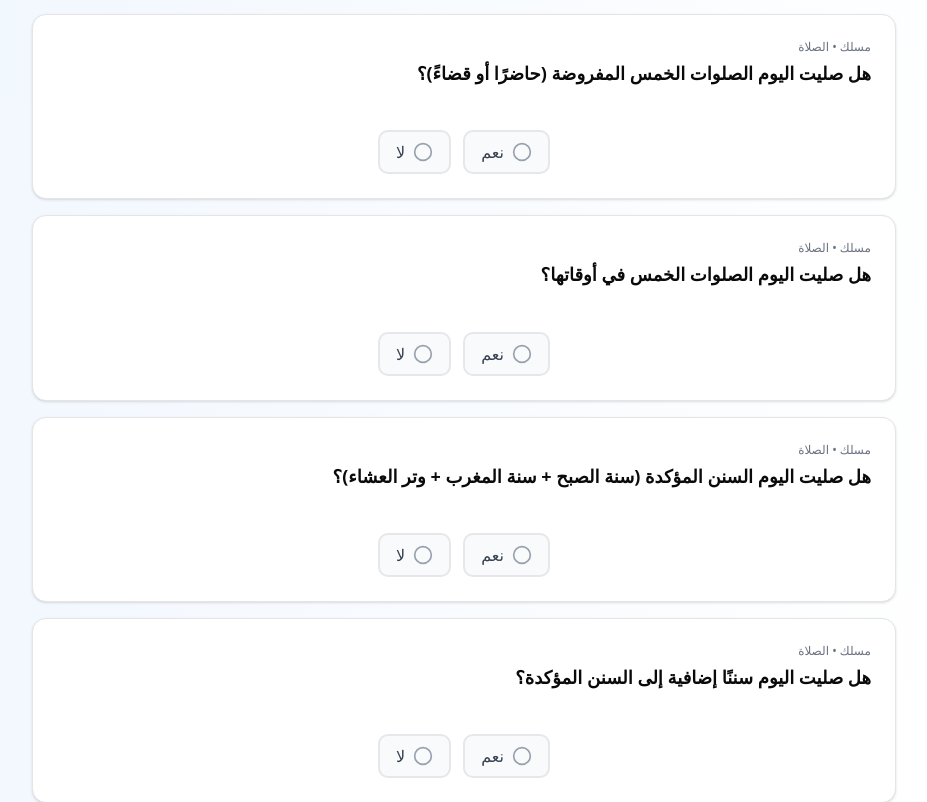
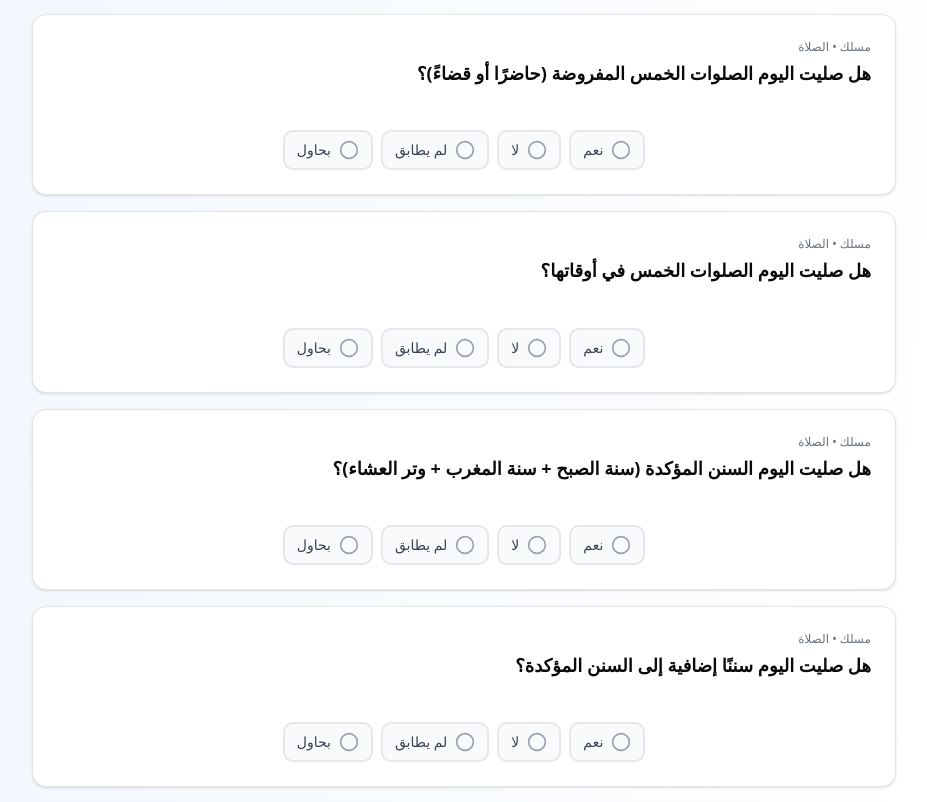
Before and after one commit to HAMZA2FEKRY/Elmasera, a React (Vite) app: page / in a window 1280 px wide. Shown: the part 1040-1842 px from the top of the page, without its empty margins (176-1103 px from the left). Built offline with nearby package versions, Linux system fonts and the light colour scheme.

Commit message:
QuestionCard.jsx

```diff
--- a/src/components/QuestionCard.jsx
+++ b/src/components/QuestionCard.jsx
@@ -1,7 +1,7 @@
 import { useState } from 'react';
 import { Card, CardContent, CardHeader, CardTitle } from '@/components/ui/card';
 import { Button } from '@/components/ui/button';
-import { CheckCircle, XCircle, Circle } from 'lucide-react';
+import { CheckCircle, XCircle, Circle, HelpCircle, Clock } from 'lucide-react';
 
 const QuestionCard = ({ question, onAnswer, answer }) => {
   const [currentAnswer, setCurrentAnswer] = useState(answer || null);
@@ -13,27 +13,43 @@ const QuestionCard = ({ question, onAnswer, answer }) => {
 
   const getAnswerIcon = (value) => {
     if (currentAnswer === value) {
-      return value === 'yes' ? (
-        <CheckCircle className="w-5 h-5 text-green-600" />
-      ) : (
-        <XCircle className="w-5 h-5 text-red-600" />
-      );
+      switch (value) {
+        case 'yes':
+          return <CheckCircle className="w-5 h-5 text-green-600" />;
+        case 'no':
+          return <XCircle className="w-5 h-5 text-red-600" />;
+        case 'not_match':
+          return <HelpCircle className="w-5 h-5 text-orange-600" />;
+        case 'trying':
+          return <Clock className="w-5 h-5 text-blue-600" />;
+        default:
+          return <Circle className="w-5 h-5 text-gray-400" />;
+      }
     }
     return <Circle className="w-5 h-5 text-gray-400" />;
   };
 
   const getAnswerButtonClass = (value) => {
-    const baseClass = "flex items-center gap-2 px-4 py-2 rounded-lg transition-all duration-200";
+    const baseClass = "flex items-center gap-2 px-3 py-2 rounded-lg transition-all duration-200 text-sm font-medium";
     if (currentAnswer === value) {
-      return value === 'yes'
-        ? `${baseClass} bg-green-100 text-green-800 border-2 border-green-300`
-        : `${baseClass} bg-red-100 text-red-800 border-2 border-red-300`;
+      switch (value) {
+        case 'yes':
+          return `${baseClass} bg-green-100 text-green-800 border-2 border-green-300`;
+        case 'no':
+          return `${baseClass} bg-red-100 text-red-800 border-2 border-red-300`;
+        case 'not_match':
+          return `${baseClass} bg-orange-100 text-orange-800 border-2 border-orange-300`;
+        case 'trying':
+          return `${baseClass} bg-blue-100 text-blue-800 border-2 border-blue-300`;
+        default:
+          return `${baseClass} bg-gray-50 text-gray-700 border-2 border-gray-200 hover:bg-gray-100`;
+      }
     }
     return `${baseClass} bg-gray-50 text-gray-700 border-2 border-gray-200 hover:bg-gray-100`;
   };
 
   return (
-    <Card className="w-full mb-4 shadow-sm hover:shadow-md transition-shadow duration-200">
+    <Card className="w-full mb-4 shadow-sm hover:shadow-md transition-shadow duration-200 question-card">
       <CardHeader className="pb-3">
         <div className="flex items-start justify-between">
           <div className="flex-1">
@@ -47,20 +63,34 @@ const QuestionCard = ({ question, onAnswer, answer }) => {
         </div>
       </CardHeader>
       <CardContent>
-        <div className="flex gap-3 justify-center">
+        <div className="flex gap-2 justify-center flex-wrap">
           <button
             onClick={() => handleAnswer('yes')}
             className={getAnswerButtonClass('yes')}
           >
             {getAnswerIcon('yes')}
-            <span className="font-medium">نعم</span>
+            <span>نعم</span>
           </button>
           <button
             onClick={() => handleAnswer('no')}
             className={getAnswerButtonClass('no')}
           >
             {getAnswerIcon('no')}
-            <span className="font-medium">لا</span>
+            <span>لا</span>
+          </button>
+          <button
+            onClick={() => handleAnswer('not_match')}
+            className={getAnswerButtonClass('not_match')}
+          >
+            {getAnswerIcon('not_match')}
+            <span>لم يطابق</span>
+          </button>
+          <button
+            onClick={() => handleAnswer('trying')}
+            className={getAnswerButtonClass('trying')}
+          >
+            {getAnswerIcon('trying')}
+            <span>بحاول</span>
           </button>
         </div>
       </CardContent>
```
